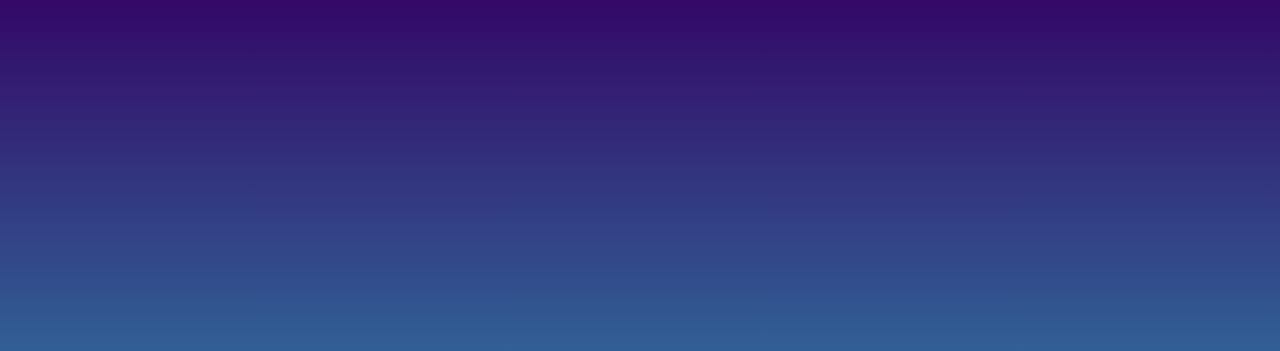
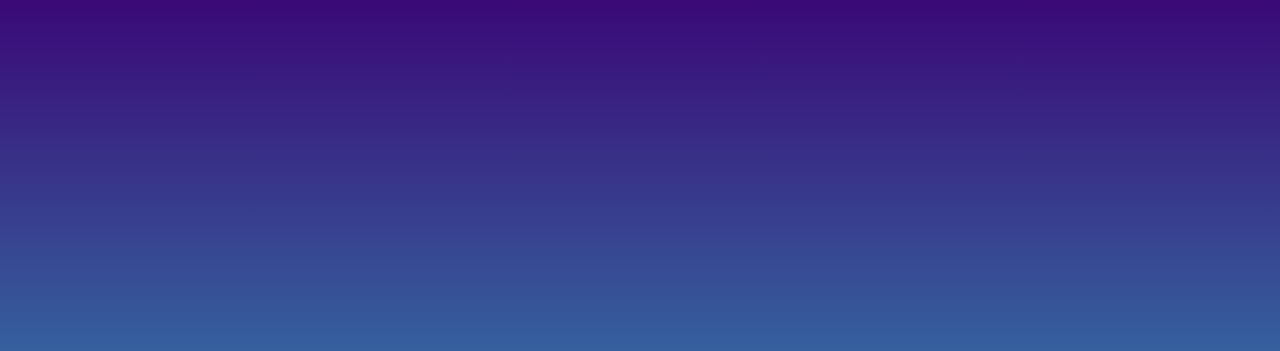
Before and after one commit to JohnJaramilloP/gal-img, a plain HTML site: page index.html in a window 1280 px wide. Shown: the top 351 px of the page. Drawn offline with Linux system fonts and the light colour scheme; a script that the page names is missing.

Commit message:
first commit

```diff
--- a/css/style.css
+++ b/css/style.css
@@ -7,7 +7,7 @@
 .principal {
 	height: 100%;
 	height: 100vh;
-	background-image: linear-gradient(to top, #30cfd0 0%, #330867 100%);
+	background-image: linear-gradient(to top, #30cfd0 0%, #3a0976 100%);
 	display: flex;
 }
 
```
